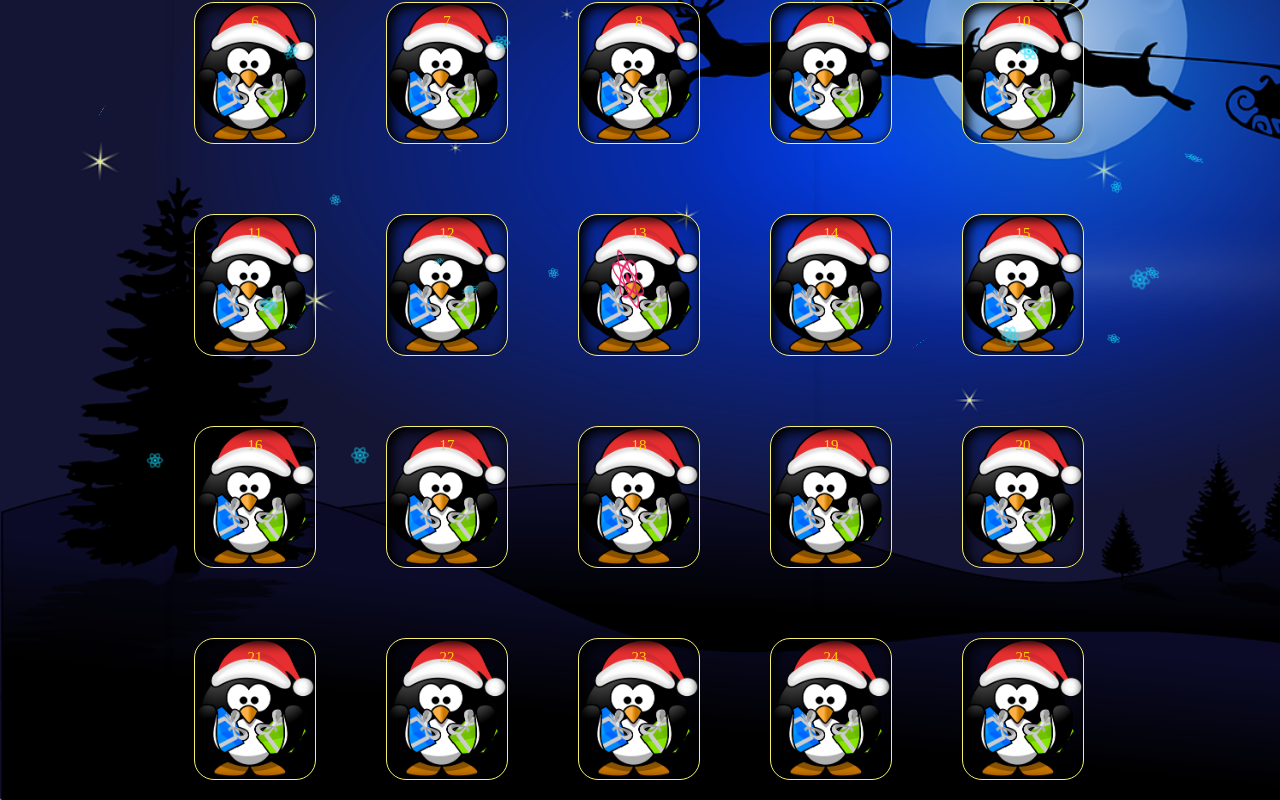
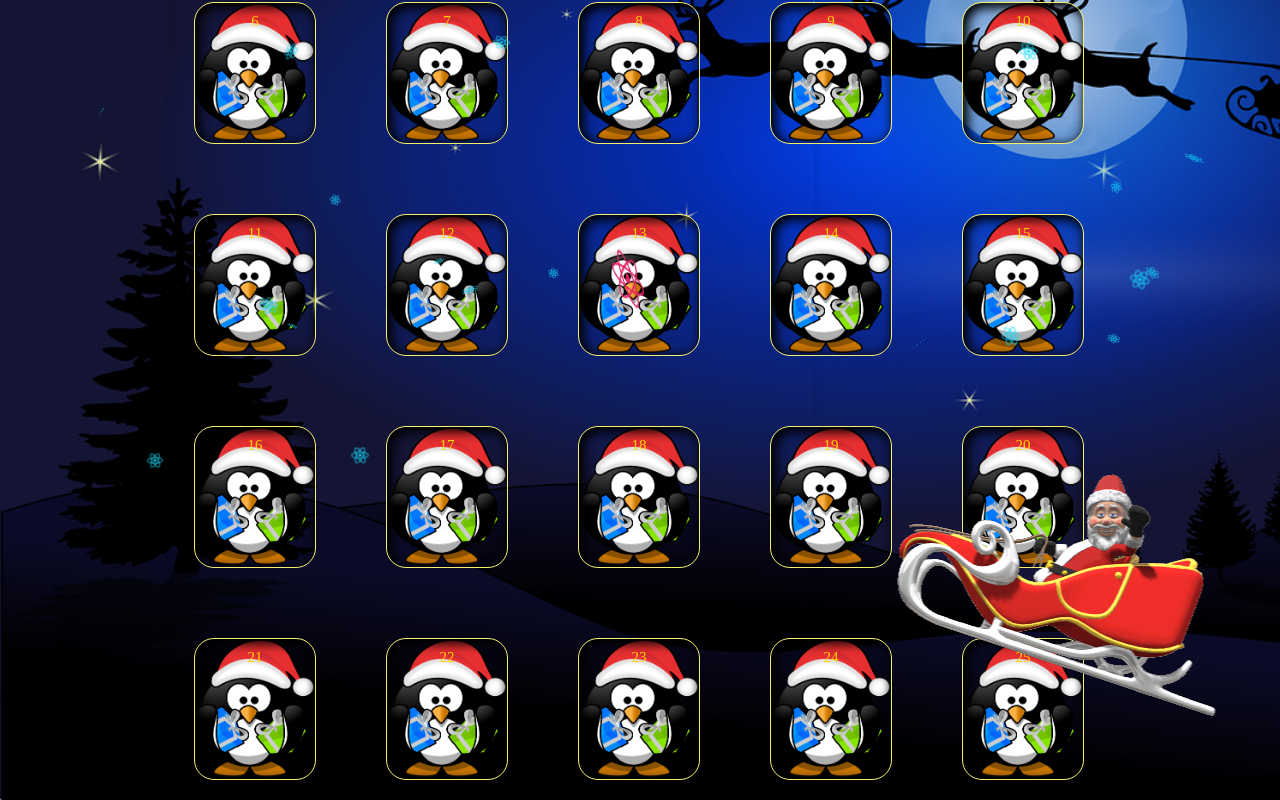
Before and after one commit to blackstars64/Hackathon, a React (Vite) app: page / in a window 1280 px wide. Shown: the part 324-1124 px from the top of the page. Built offline with nearby package versions, Linux system fonts and the light colour scheme.

Commit message:
traineau traineau  °˖✧◝(⁰▿⁰)◜✧˖°

```diff
--- a/src/App.jsx
+++ b/src/App.jsx
@@ -4,6 +4,7 @@ import "./css/app.css";
 import AudioPlayer from "./utils/AudioPlayer";
 import backMusic from "../src/assets/songs/background-music.wav";
 import pereNoel from "../src/assets/images/pere-noel.gif";
+import traineau from "../src/assets/images/traineau-noel.gif";
 
 const App = () => {
   const data = useLoaderData();
@@ -11,6 +12,7 @@ const App = () => {
 
   return (
     <div className="app">
+      <img className="traineau-noel" src={traineau} alt="traineau" />
       <AudioPlayer audioSrc={audioSource} />
       <h1>
         Calendrier de L&apos;Arrière
--- a/src/css/App.css
+++ b/src/css/App.css
@@ -35,3 +35,17 @@ body {
   width: 43px;
   height: 43px;
 }
+.traineau-noel {
+  position: fixed;
+  z-index: 500;
+  animation: move 15s linear infinite;
+}
+@keyframes move {
+  0% {
+    transform: translate(1100px, 1200px);
+  }
+
+  100% {
+    transform: translateX(-1200px);
+  }
+}
```
Also changed, not shown: src/assets/images/traineau-noel.gif (added).
